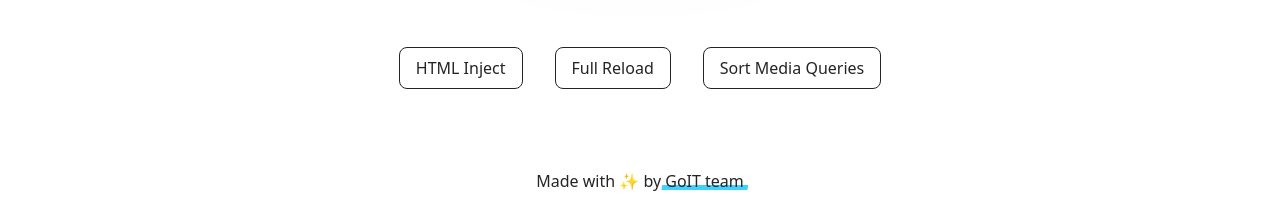
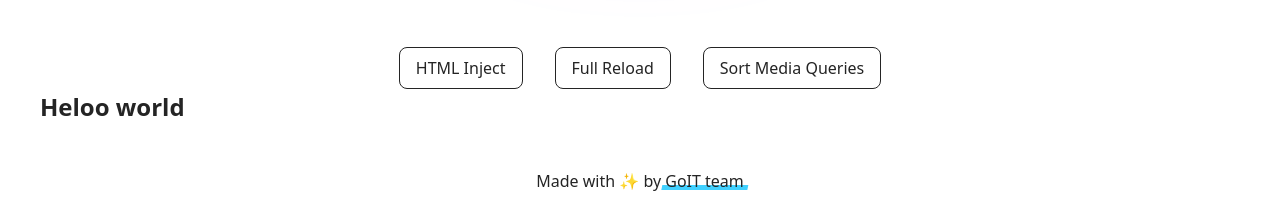
Before and after one commit to kkseni/literate-engine, a plain HTML site: page index.html in a window 1280 px wide. Shown: the part 587-800 px from the top of the page. Drawn offline with Linux system fonts and the light colour scheme.

Commit message:
Deploying to gh-pages from @ kkseni/literate-engine@e0eb0034f3dd77ae0e67434d18d4b874d1154a95 🚀

```diff
--- a/index.html
+++ b/index.html
@@ -105,6 +105,12 @@
   </div>
 </article>
 
+      <section>
+    <div class="container">
+        <h1>Heloo world</h1>
+    </div>
+</section>
+
     </main>
 
     <footer class="footer">
```
